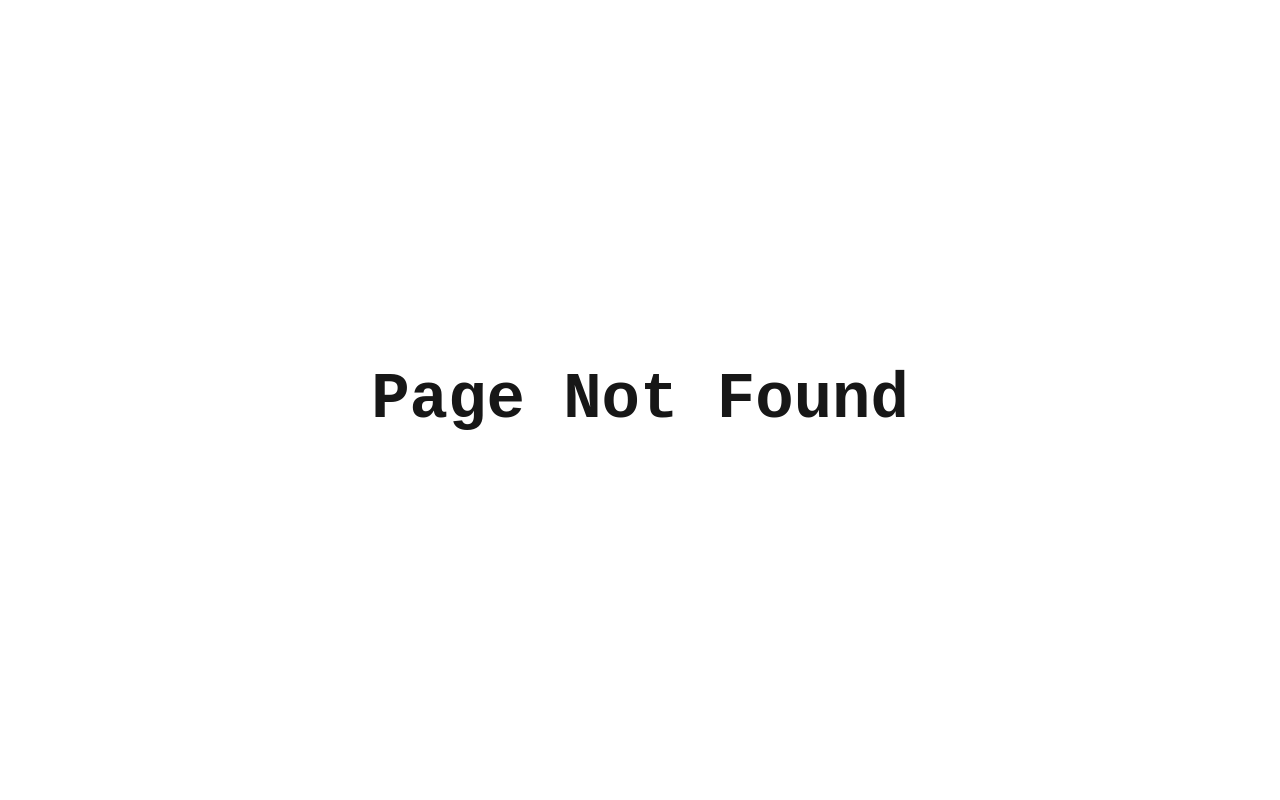
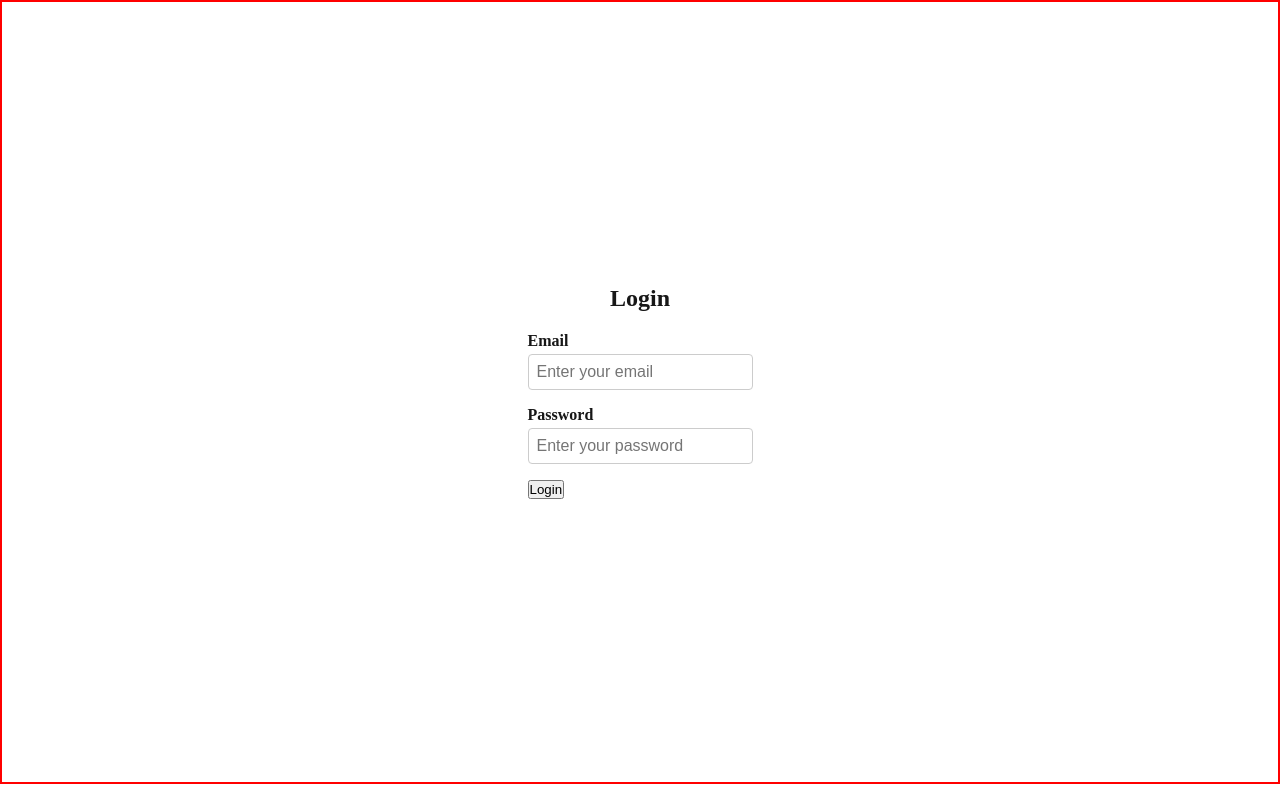
Before and after one commit to MembaMcetywa/circa-monorepo, a Next.js app in the folder apps/web/: page /login in a window 1280 px wide. Before the commit this address had no page. Built offline with nearby package versions, Linux system fonts and the light colour scheme.

Commit message:
added base login screen

```diff
--- /dev/null
+++ b/apps/web/app/login/page.tsx
@@ -0,0 +1,44 @@
+"use client";
+import React, { useState } from "react";
+import TextInput from "../components/TextInput";
+import useAuthStore from "../store/authStore";
+import styles from "../auth.module.css";
+
+const Login: React.FC = () => {
+  const [email, setEmail] = useState("");
+  const [password, setPassword] = useState("");
+  const [error, setError] = useState("");
+  const login = useAuthStore((state) => state.login);
+
+  const handleLogin = async (e: any) => {
+    e.preventDefault();
+  };
+
+  return (
+    <div className={styles["auth-container"]}>
+      <h2>Login</h2>
+      <form onSubmit={handleLogin}>
+        <TextInput
+          type="email"
+          placeholder="Enter your email"
+          value={email}
+          onChange={(e) => setEmail(e.target.value)}
+          label="Email"
+          required
+        />
+        <TextInput
+          type="password"
+          placeholder="Enter your password"
+          value={password}
+          onChange={(e) => setPassword(e.target.value)}
+          label="Password"
+          required
+        />
+        {error && <p className={styles["error-text"]}>{error}</p>}
+        <button type="submit">Login</button>
+      </form>
+    </div>
+  );
+};
+
+export default Login;
```
